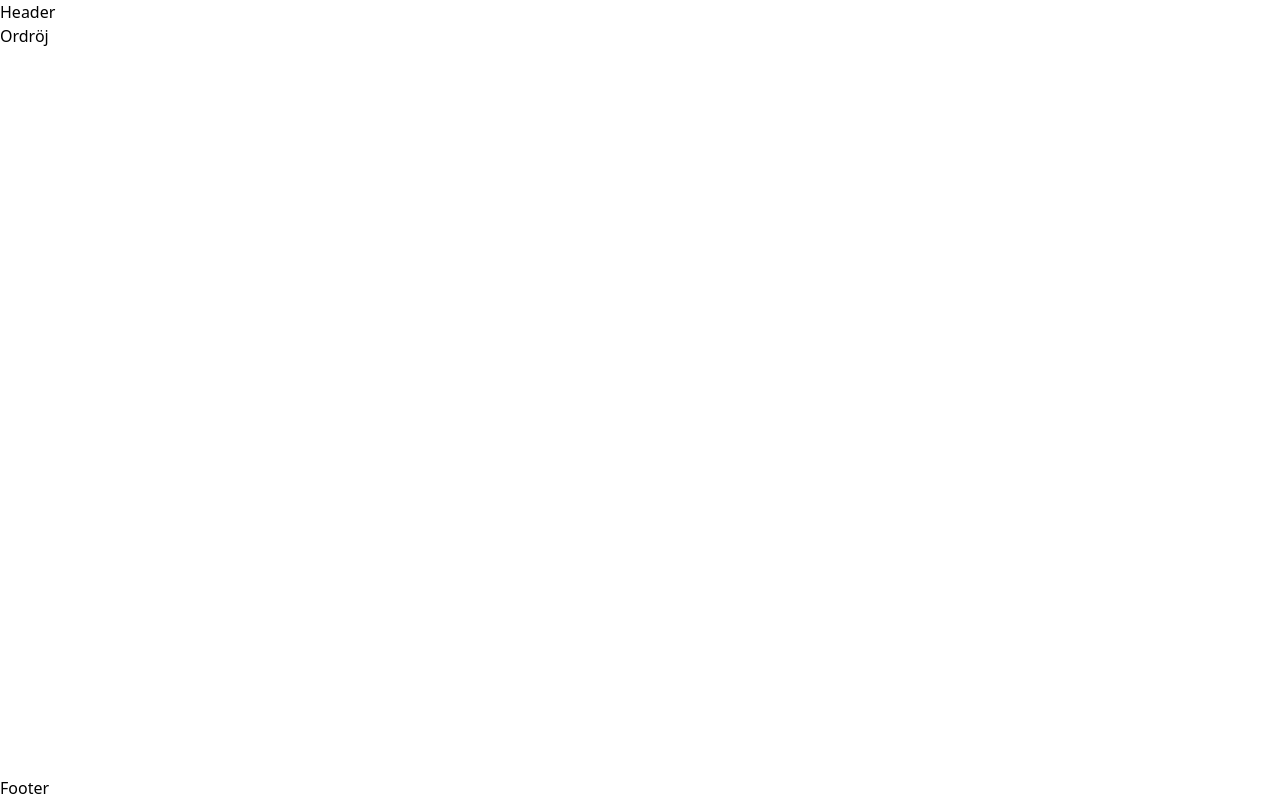
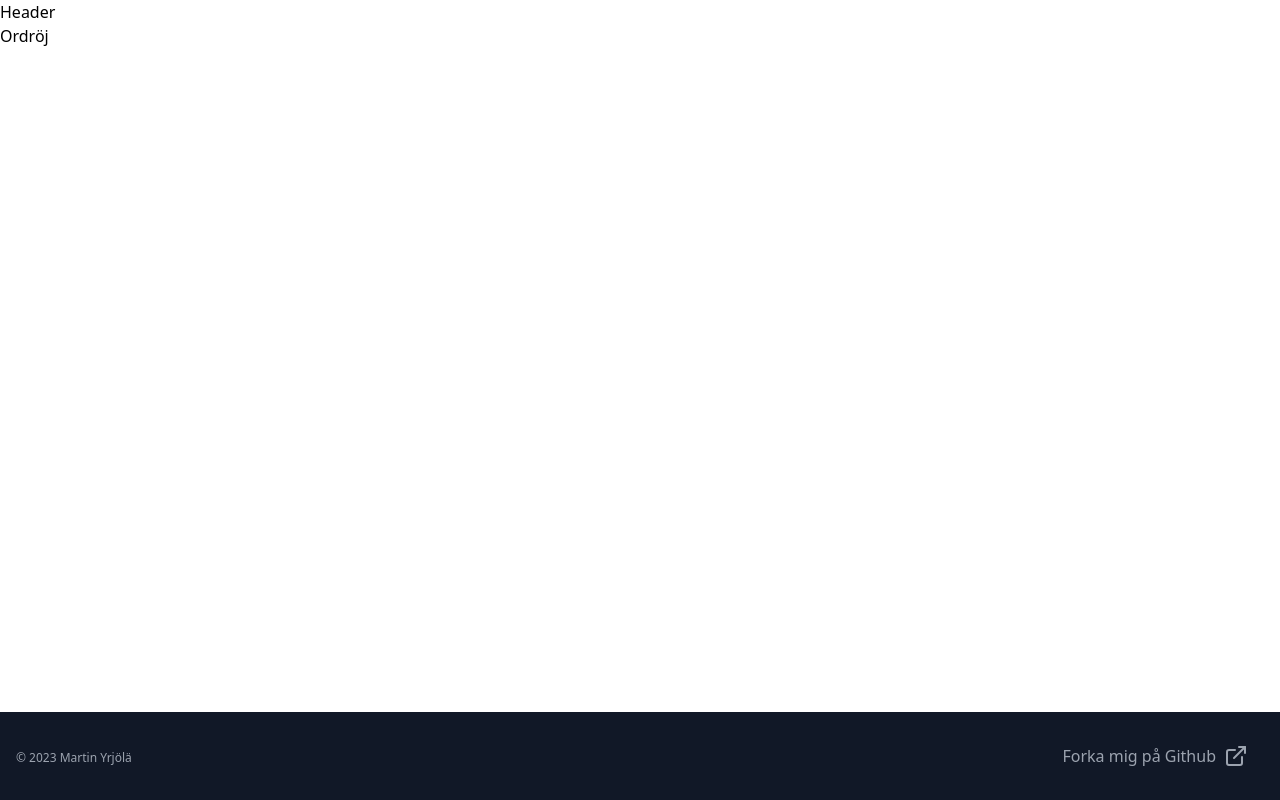
Before and after one commit to myrjola/ordroj, a SvelteKit app: page / in a window 1280 px wide. Built offline with nearby package versions, Linux system fonts and the light colour scheme.

Commit message:
Footer WIP

```diff
--- a/package.json
+++ b/package.json
@@ -37,5 +37,8 @@
 		"vite": "^4.2.1",
 		"vitest": "^0.29.8"
 	},
-	"type": "module"
+	"type": "module",
+	"dependencies": {
+		"lucide-svelte": "^0.132.0"
+	}
 }
--- a/src/app.html
+++ b/src/app.html
@@ -1,5 +1,5 @@
 <!DOCTYPE html>
-<html lang="en">
+<html lang="sv">
 	<head>
 		<meta charset="utf-8" />
 		<link rel="icon" href="%sveltekit.assets%/favicon.png" />
--- a/src/routes/Footer.svelte
+++ b/src/routes/Footer.svelte
@@ -1 +1,25 @@
-<footer>Footer</footer>
+<script>
+    import {ExternalLink} from 'lucide-svelte'
+
+</script>
+
+<footer class="bg-gray-900" aria-labelledby="footer-heading">
+    <h2 id="footer-heading" class="sr-only">Footer</h2>
+    <div class="p-4 flex justify-between items-baseline">
+        <div class="text-xs leading-5 text-gray-400">&copy; 2023 Martin Yrjölä</div>
+        <a
+                target="_blank"
+                rel="noopener noreferrer"
+                href="https://github.com/myrjola/ordroj"
+                class="group rounded whitespace-nowrap text-gray-400 hover:text-white p-4 flex items-center gap-2 focus:outline-none focus:ring-2 focus:ring-white"
+        >
+            Forka mig på Github
+            <span class="flex items-center">
+          <ExternalLink
+              aria-label="Extern länk"
+              className="h-5 w-5 text-gray-400 group-hover:text-white"
+          />
+        </span>
+        </a>
+    </div>
+</footer>
```
Also changed, not shown: 2 other files (tests, documents, lock files or other folders).
